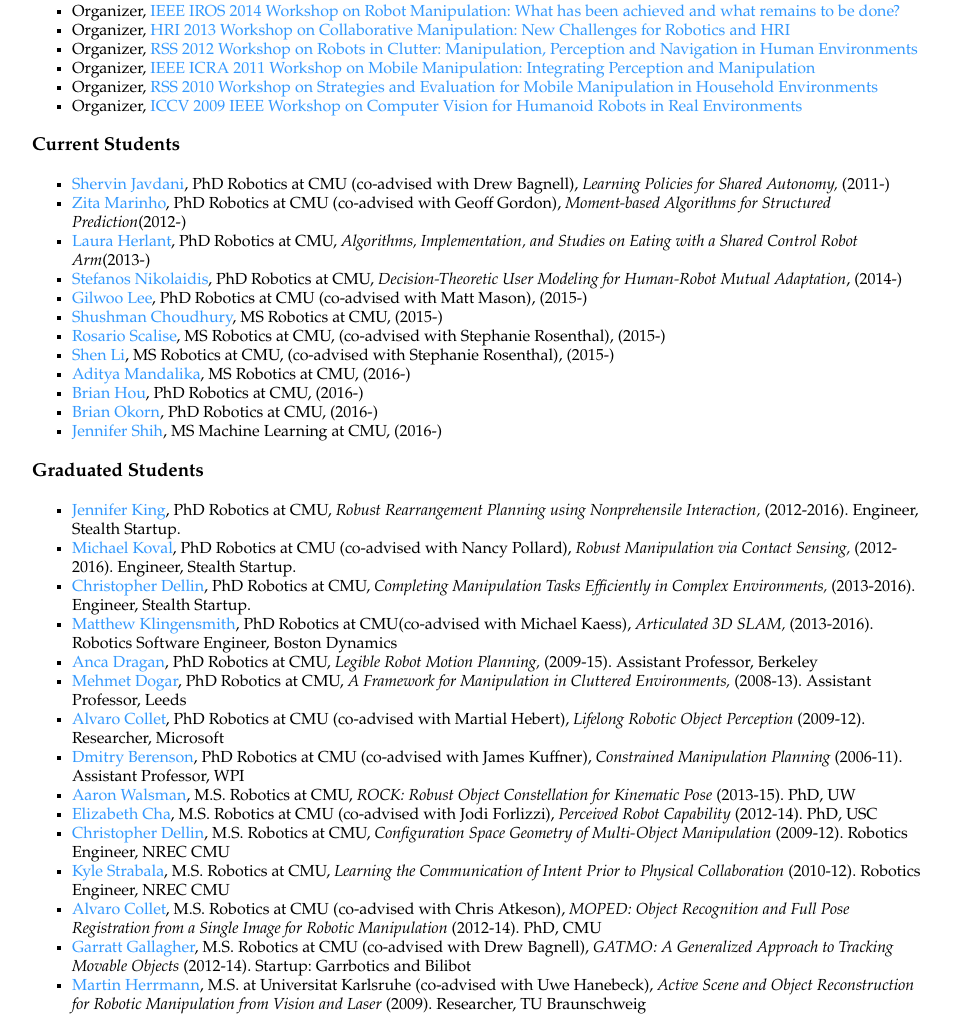
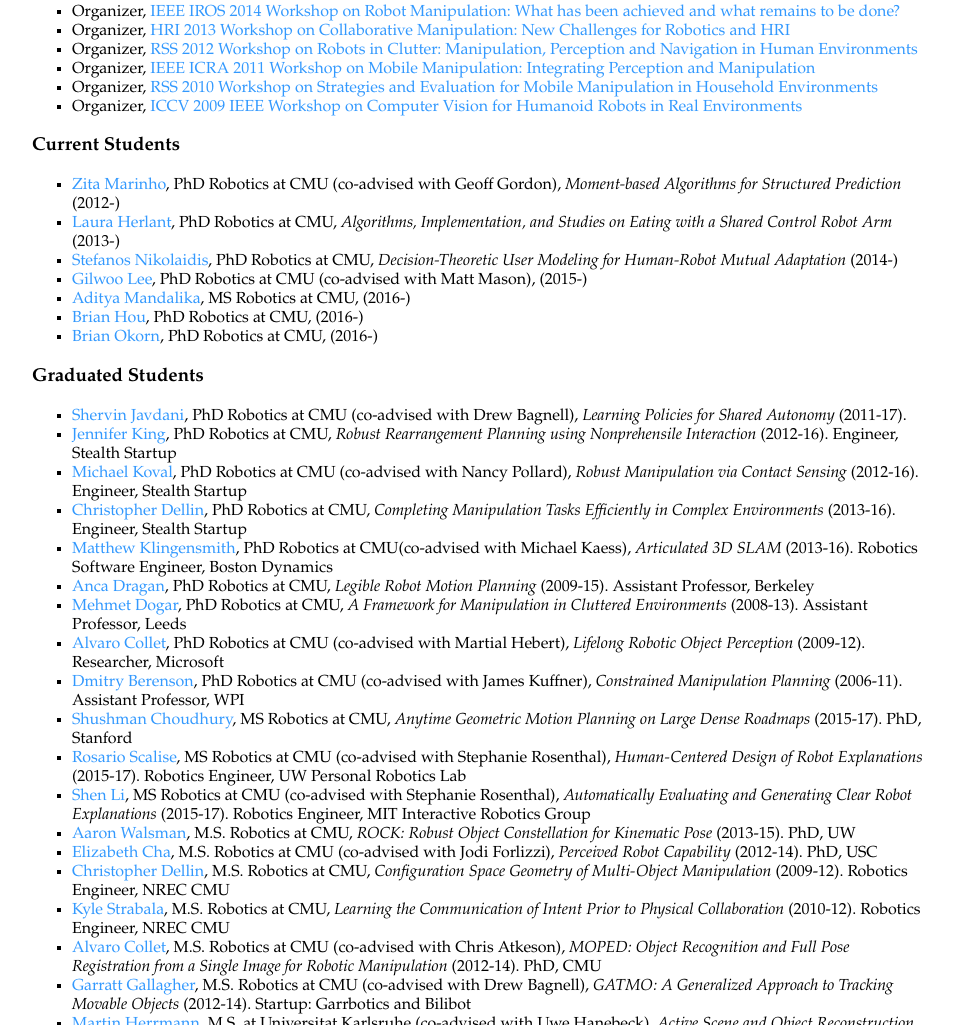
Before and after one commit to siddhss5/siddweb, a plain HTML site: page cv.html in a window 1280 px wide. Shown: the part 1426-2451 px from the top of the page, without its empty margins (160-1113 px from the left). Drawn offline with Linux system fonts and the light colour scheme.

Commit message:
Update students for su17.

```diff
--- a/cv.html
+++ b/cv.html
@@ -138,30 +138,29 @@ Navigation in Human Environments</a>
 
 <h3>Current Students</h3>
 <ul type="square">
-  <li><a href="http://www.ri.cmu.edu/person.html?type=publications&person_id=2731">Shervin Javdani</a>, PhD Robotics at CMU (co-advised with Drew Bagnell), <i>Learning Policies for Shared Autonomy,</i> (2011-)</li>
-  <li><a href="http://www.ri.cmu.edu/person.html?type=publications&person_id=2918">Zita Marinho</a>, PhD Robotics at CMU (co-advised with Geoff Gordon), <i>Moment-based Algorithms for Structured Prediction</i>(2012-)</li>
-  <li><a href="http://www.ri.cmu.edu/person.html?type=publications&person_id=3157">Laura Herlant</a>, PhD Robotics at CMU, <i>Algorithms, Implementation, and Studies on Eating with a Shared Control Robot Arm</i>(2013-)</li>
-  <li><a href="http://www.ri.cmu.edu/person.html?type=publications&person_id=3325">Stefanos Nikolaidis</a>, PhD Robotics at CMU, <i>Decision-Theoretic User Modeling for Human-Robot Mutual Adaptation</i>, (2014-)</li>
+  <li><a href="http://www.ri.cmu.edu/person.html?type=publications&person_id=2918">Zita Marinho</a>, PhD Robotics at CMU (co-advised with Geoff Gordon), <i>Moment-based Algorithms for Structured Prediction</i> (2012-)</li>
+  <li><a href="http://www.ri.cmu.edu/person.html?type=publications&person_id=3157">Laura Herlant</a>, PhD Robotics at CMU, <i>Algorithms, Implementation, and Studies on Eating with a Shared Control Robot Arm</i> (2013-)</li>
+  <li><a href="http://www.ri.cmu.edu/person.html?type=publications&person_id=3325">Stefanos Nikolaidis</a>, PhD Robotics at CMU, <i>Decision-Theoretic User Modeling for Human-Robot Mutual Adaptation</i> (2014-)</li>
   <li><a href="http://www.ri.cmu.edu/person.html?type=publications&person_id=3861">Gilwoo Lee</a>, PhD Robotics at CMU (co-advised with Matt Mason), (2015-)</li>
-  <li><a href="http://www.ri.cmu.edu/person.html?type=publications&person_id=3873">Shushman Choudhury</a>, MS Robotics at CMU, (2015-)</li>
-  <li><a href="http://www.ri.cmu.edu/person.html?type=publications&person_id=3897">Rosario Scalise</a>, MS Robotics at CMU, (co-advised with Stephanie Rosenthal), (2015-)</li>
-  <li><a href="http://www.ri.cmu.edu/person.html?type=publications&person_id=3883">Shen Li</a>, MS Robotics at CMU, (co-advised with Stephanie Rosenthal), (2015-)</li>
   <li><a href="http://www.ri.cmu.edu/person.html?type=publications&person_id=4465">Aditya Mandalika</a>, MS Robotics at CMU, (2016-)</li>
   <li><a href="http://www.ri.cmu.edu/person.html?type=publications&person_id=4390">Brian Hou</a>, PhD Robotics at CMU, (2016-)</li>
   <li><a href="http://www.ri.cmu.edu/person.html?type=publications&person_id=2214">Brian Okorn</a>, PhD Robotics at CMU, (2016-)</li>
-  <li><a href="http://cyshih.github.io/">Jennifer Shih</a>, MS Machine Learning at CMU, (2016-)</li>
 </ul>
 
 <h3>Graduated Students</h3>
 <ul type="square">
-  <li><a href="http://www.ri.cmu.edu/person.html?type=publications&person_id=2915">Jennifer King</a>, PhD Robotics at CMU, <i>Robust Rearrangement Planning using Nonprehensile Interaction,</i> (2012-2016). Engineer, Stealth Startup.</li>
-  <li><a href="http://www.ri.cmu.edu/person.html?type=publications&person_id=2916">Michael Koval</a>, PhD Robotics at CMU (co-advised with Nancy Pollard), <i>Robust Manipulation via Contact Sensing,</i> (2012-2016). Engineer, Stealth Startup.</li>
-  <li><a href="http://www.ri.cmu.edu/person.html?type=publications&person_id=2267">Christopher Dellin</a>, PhD Robotics at CMU, <i>Completing Manipulation Tasks Efficiently in Complex Environments,</i> (2013-2016). Engineer, Stealth Startup.</li>
-  <li><a href="http://www.ri.cmu.edu/person.html?person_id=2744">Matthew Klingensmith</a>, PhD Robotics at CMU(co-advised with Michael Kaess), <i>Articulated 3D SLAM,</i> (2013-2016). Robotics Software Engineer, Boston Dynamics</li>
-  <li><a href="http://www.ri.cmu.edu/person.html?type=publications&person_id=2268">Anca Dragan</a>, PhD Robotics at CMU, <i>Legible Robot Motion Planning,</i> (2009-15). Assistant Professor, Berkeley</li>
-  <li><a href="http://www.ri.cmu.edu/person.html?type=publications&person_id=2068">Mehmet Dogar</a>, PhD Robotics at CMU, <i>A Framework for Manipulation in Cluttered Environments,</i> (2008-13). Assistant Professor, Leeds</li>
+  <li><a href="http://www.ri.cmu.edu/person.html?type=publications&person_id=2731">Shervin Javdani</a>, PhD Robotics at CMU (co-advised with Drew Bagnell), <i>Learning Policies for Shared Autonomy</i> (2011-17).</li>
+  <li><a href="http://www.ri.cmu.edu/person.html?type=publications&person_id=2915">Jennifer King</a>, PhD Robotics at CMU, <i>Robust Rearrangement Planning using Nonprehensile Interaction</i> (2012-16). Engineer, Stealth Startup</li>
+  <li><a href="http://www.ri.cmu.edu/person.html?type=publications&person_id=2916">Michael Koval</a>, PhD Robotics at CMU (co-advised with Nancy Pollard), <i>Robust Manipulation via Contact Sensing</i> (2012-16). Engineer, Stealth Startup</li>
+  <li><a href="http://www.ri.cmu.edu/person.html?type=publications&person_id=2267">Christopher Dellin</a>, PhD Robotics at CMU, <i>Completing Manipulation Tasks Efficiently in Complex Environments</i> (2013-16). Engineer, Stealth Startup</li>
+  <li><a href="http://www.ri.cmu.edu/person.html?person_id=2744">Matthew Klingensmith</a>, PhD Robotics at CMU(co-advised with Michael Kaess), <i>Articulated 3D SLAM</i> (2013-16). Robotics Software Engineer, Boston Dynamics</li>
+  <li><a href="http://www.ri.cmu.edu/person.html?type=publications&person_id=2268">Anca Dragan</a>, PhD Robotics at CMU, <i>Legible Robot Motion Planning</i> (2009-15). Assistant Professor, Berkeley</li>
+  <li><a href="http://www.ri.cmu.edu/person.html?type=publications&person_id=2068">Mehmet Dogar</a>, PhD Robotics at CMU, <i>A Framework for Manipulation in Cluttered Environments</i> (2008-13). Assistant Professor, Leeds</li>
   <li><a href="http://www.ri.cmu.edu/person.html?type=publications&person_id=1609">Alvaro Collet</a>, PhD Robotics at CMU (co-advised with Martial Hebert), <i>Lifelong Robotic Object Perception</i> (2009-12). Researcher, Microsoft</li>
   <li><a href="http://www.ri.cmu.edu/person.html?type=publications&person_id=1742">Dmitry Berenson</a>, PhD Robotics at CMU (co-advised with James Kuffner), <i>Constrained Manipulation Planning</i> (2006-11). Assistant Professor, WPI</li>
+  <li><a href="http://www.ri.cmu.edu/person.html?type=publications&person_id=3873">Shushman Choudhury</a>, MS Robotics at CMU, <i>Anytime Geometric Motion Planning on Large Dense Roadmaps</i> (2015-17). PhD, Stanford</li>
+  <li><a href="http://www.ri.cmu.edu/person.html?type=publications&person_id=3897">Rosario Scalise</a>, MS Robotics at CMU (co-advised with Stephanie Rosenthal), <i>Human-Centered Design of Robot Explanations</i> (2015-17). Robotics Engineer, UW Personal Robotics Lab</li>
+  <li><a href="http://www.ri.cmu.edu/person.html?type=publications&person_id=3883">Shen Li</a>, MS Robotics at CMU (co-advised with Stephanie Rosenthal), <i>Automatically Evaluating and Generating Clear Robot Explanations</i> (2015-17). Robotics Engineer, MIT Interactive Robotics Group</li>
   <li><a href="http://www.ri.cmu.edu/person.html?type=publications&person_id=3158">Aaron Walsman</a>, M.S. Robotics at CMU, <i>ROCK: Robust Object Constellation for Kinematic Pose</i> (2013-15). PhD, UW</li>
   <li><a href="http://www.ri.cmu.edu/person.html?type=publications&person_id=2931">Elizabeth Cha</a>, M.S. Robotics at CMU (co-advised with Jodi Forlizzi), <i>Perceived Robot Capability</i> (2012-14). PhD, USC</li>
   <li><a href="http://www.ri.cmu.edu/person.html?type=publications&person_id=2267">Christopher Dellin</a>, M.S. Robotics at CMU, <i>Configuration Space Geometry of Multi-Object Manipulation</i> (2009-12). Robotics Engineer, NREC CMU</li>
```
